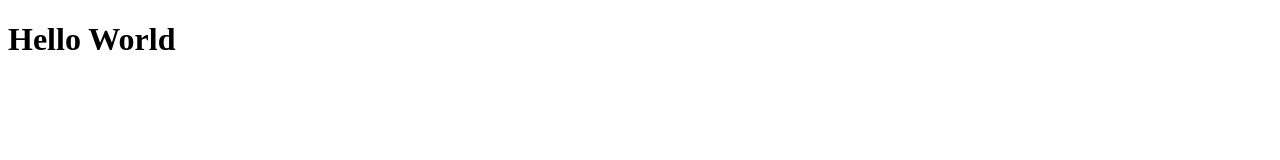
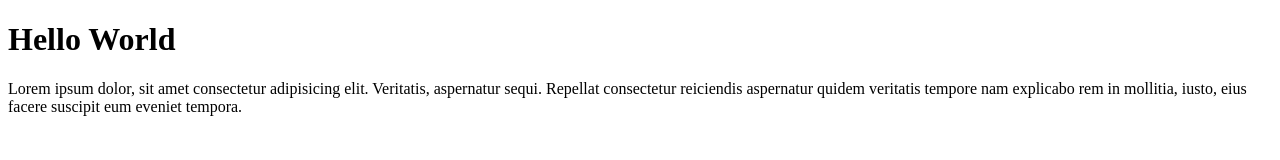
Before and after one commit to taniarhmds/wpu-git-test, a plain HTML site: page index.html in a window 1280 px wide. Drawn offline with Linux system fonts and the light colour scheme.

Commit message:
menambahkan paragraph

```diff
--- a/index.html
+++ b/index.html
@@ -8,5 +8,7 @@
 </head>
 <body>
     <h1>Hello World</h1>
+    <p>Lorem ipsum dolor, sit amet consectetur adipisicing elit. Veritatis, aspernatur sequi. Repellat consectetur reiciendis aspernatur quidem veritatis tempore nam explicabo rem in mollitia, iusto, eius facere suscipit eum eveniet tempora.</p>
+
 </body>
 </html>
```
